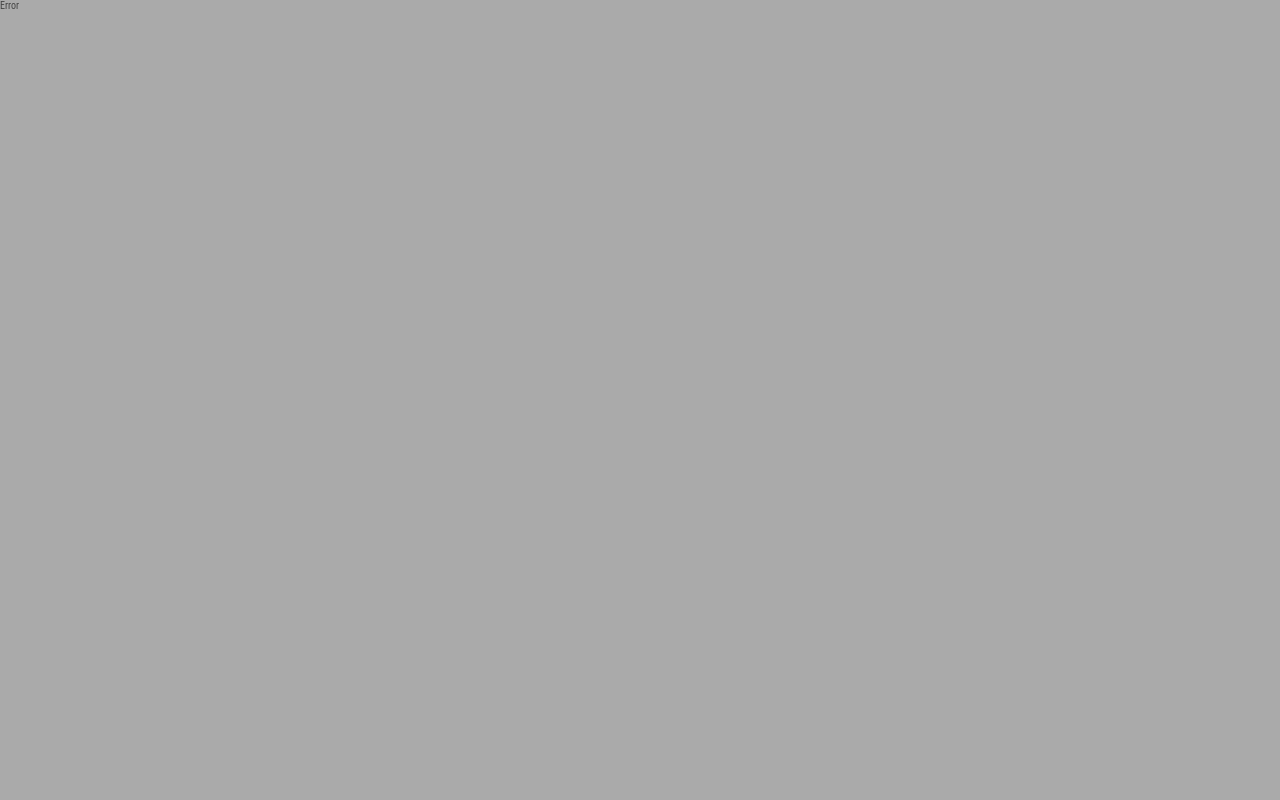
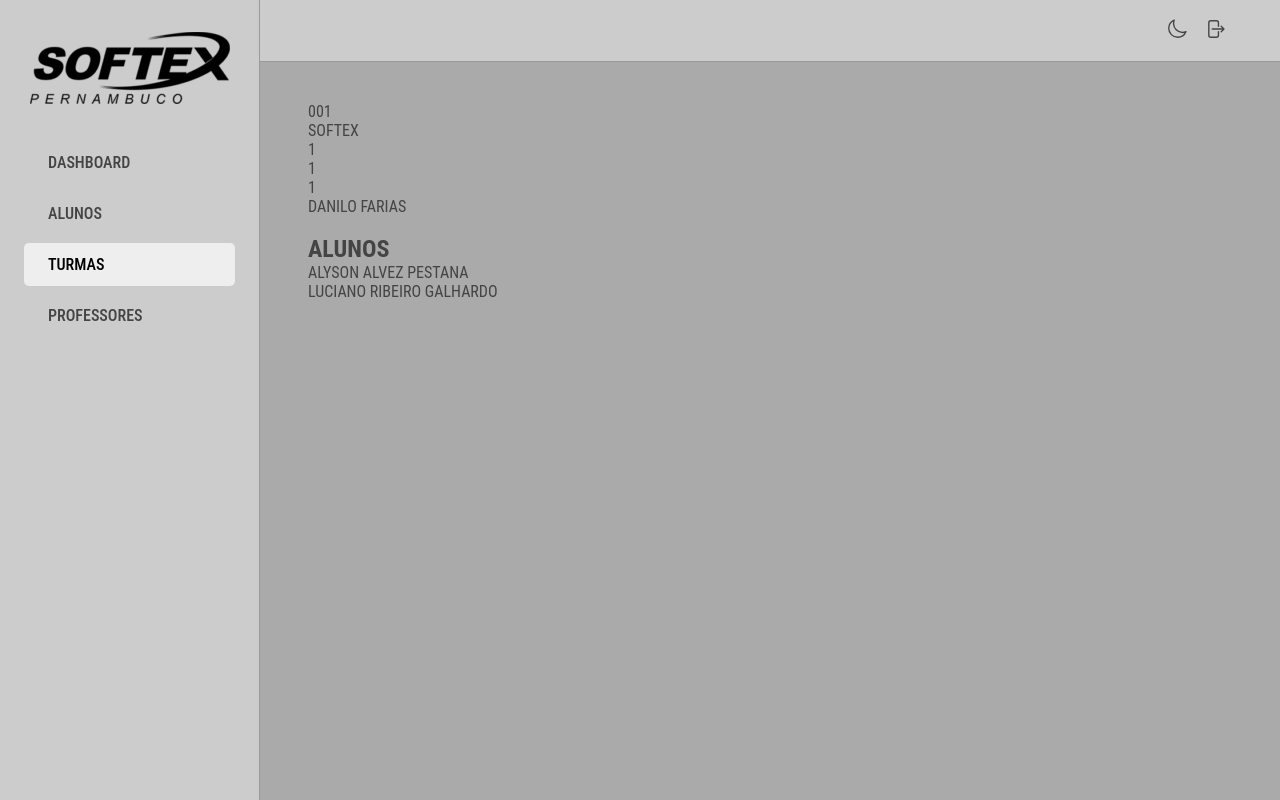
Before and after one commit to ramombarbalho/prototype-p38, a React (Vite) app: page /turmas/1 in a window 1280 px wide. Before the commit this address had no page. Built offline with nearby package versions, Linux system fonts and the light colour scheme.

Commit message:
create detail pages

```diff
--- a/src/data/classes.js
+++ b/src/data/classes.js
@@ -1,3 +1,5 @@
+import { STUDENTS } from "./students";
+
 export const CLASSES = [
   {
     id: "001",
@@ -6,6 +8,7 @@ export const CLASSES = [
     days: 1,
     stack: 1,
     teacher: "DANILO FARIAS",
+    students: STUDENTS.filter((s) => s.classe === "001"),
   },
   {
     id: "002",
@@ -14,6 +17,7 @@ export const CLASSES = [
     days: 2,
     stack: 2,
     teacher: "AUGUSTO CÉSAR",
+    students: STUDENTS.filter((s) => s.classe === "002"),
   },
   {
     id: "003",
@@ -22,5 +26,6 @@ export const CLASSES = [
     days: 1,
     stack: 2,
     teacher: "RAONI",
+    students: STUDENTS.filter((s) => s.classe === "003"),
   },
 ];
--- a/src/data/students.js
+++ b/src/data/students.js
@@ -1,37 +1,47 @@
 export const STUDENTS = [
   {
+    id: "0001",
     name: "ALYSON ALVEZ PESTANA",
     email: "alyson@gmail.com",
     cpf: "123.456.789-10",
     phone: 81998884466,
     status: 1,
+    classe: "001",
   },
   {
+    id: "0002",
     name: "CAIO VICTOR FERNANDES DE SOUZA",
     email: "caio@gmail.com",
     cpf: "987.654.321-00",
     phone: 81999112233,
     status: 1,
+    classe: "002",
   },
   {
+    id: "0003",
     name: "GABRIEL MIRANDA CASTELO BRANCO MACIEL",
     email: "gabriel@gmail.com",
     cpf: "111.000.111-00",
     phone: 81999777888,
     status: 2,
+    classe: "003",
   },
   {
+    id: "0004",
     name: "LUCIANO RIBEIRO GALHARDO",
     email: "luciano@hotmail.com",
     cpf: "123.654.789-55",
-    phone: 81998884466,
+    phone: 81998884456,
     status: 1,
+    classe: "001",
   },
   {
+    id: "0005",
     name: "VINICIUS DOS SANTOS ROCHA OLIVEIRA",
     email: "vinicius@hotmail.com",
     cpf: "555.222.888-74",
     phone: 81990004477,
     status: 2,
+    classe: "002",
   },
 ];
--- /dev/null
+++ b/src/pages/Classe.jsx
@@ -0,0 +1,28 @@
+import { useParams } from "react-router-dom";
+import { CLASSES } from "../data/classes";
+
+function Classe() {
+  const params = useParams();
+
+  const { id, local, hour, days, stack, teacher, students } = CLASSES.find(
+    (el) => +el.id === +params.id
+  );
+
+  return (
+    <div>
+      <p>{id}</p>
+      <p>{local}</p>
+      <p>{hour}</p>
+      <p>{days}</p>
+      <p>{stack}</p>
+      <p>{teacher}</p>
+      <br />
+      <h2>ALUNOS</h2>
+      {students.map((s) => (
+        <div key={s.id}>{s.name}</div>
+      ))}
+    </div>
+  );
+}
+
+export default Classe;
--- a/src/pages/Classes.jsx
+++ b/src/pages/Classes.jsx
@@ -1,6 +1,6 @@
 import styled from "styled-components";
 import { CLASSES } from "../data/classes";
-import { NavLink } from "react-router-dom";
+import { NavLink, useNavigate } from "react-router-dom";
 
 const TableHeader = styled.header`
   display: grid;
@@ -30,6 +30,7 @@ const TableRow = styled.div`
   border-bottom: 1px solid var(--color-border);
   letter-spacing: 0.4px;
   padding: 1.6rem 2.4rem;
+  cursor: pointer;
 
   transition: all 0.3s;
 `;
@@ -66,6 +67,8 @@ const StyledNavLink = styled(NavLink)`
 `;
 
 function Classes() {
+  const navigate = useNavigate();
+
   return (
     <>
       <PageHeader>
@@ -82,7 +85,7 @@ function Classes() {
           <span>PROFESSOR</span>
         </TableHeader>
         {CLASSES.map((c) => (
-          <TableRow key={c.id}>
+          <TableRow key={c.id} onClick={() => navigate(`/turmas/${c.id}`)}>
             <span>{c.id}</span>
             <span>{c.local}</span>
             <span>{c.days === 1 ? "SEG - QUA" : "TER - QUI"}</span>
--- /dev/null
+++ b/src/pages/Student.jsx
@@ -0,0 +1,23 @@
+import { useParams } from "react-router-dom";
+import { STUDENTS } from "../data/students";
+
+function Student() {
+  const params = useParams();
+
+  const { name, email, cpf, phone, status, classe } = STUDENTS.find(
+    (el) => el.phone === +params.id
+  );
+
+  return (
+    <div>
+      <p>{name}</p>
+      <p>{email}</p>
+      <p>{cpf}</p>
+      <p>{phone}</p>
+      <p>{status}</p>
+      <p>{classe}</p>
+    </div>
+  );
+}
+
+export default Student;
--- a/src/pages/Students.jsx
+++ b/src/pages/Students.jsx
@@ -1,6 +1,6 @@
 import styled, { css } from "styled-components";
 import { STUDENTS } from "../data/students";
-import { NavLink } from "react-router-dom";
+import { NavLink, useNavigate } from "react-router-dom";
 
 const TableHeader = styled.header`
   display: grid;
@@ -30,6 +30,7 @@ const TableRow = styled.div`
   border-bottom: 1px solid var(--color-border);
   letter-spacing: 0.4px;
   padding: 1.6rem 2.4rem;
+  cursor: pointer;
 
   transition: all 0.3s;
 `;
@@ -87,6 +88,8 @@ const StyledStatus = styled.span`
 `;
 
 function Students() {
+  const navigate = useNavigate();
+
   return (
     <>
       <PageHeader>
@@ -101,14 +104,14 @@ function Students() {
           <span>TELEFONE</span>
           <span>STATUS</span>
         </TableHeader>
-        {STUDENTS.map((student) => (
-          <TableRow key={student.cpf}>
-            <span>{student.name}</span>
-            <span>{student.email}</span>
-            <span>{student.cpf}</span>
-            <span>{student.phone}</span>
-            <StyledStatus status={student.status}>
-              {student.status === 1 ? "cursando" : "desativado"}
+        {STUDENTS.map((s) => (
+          <TableRow key={s.cpf} onClick={() => navigate(`/alunos/${s.phone}`)}>
+            <span>{s.name}</span>
+            <span>{s.email}</span>
+            <span>{s.cpf}</span>
+            <span>{s.phone}</span>
+            <StyledStatus status={s.status}>
+              {s.status === 1 ? "cursando" : "desativado"}
             </StyledStatus>
           </TableRow>
         ))}
--- a/src/pages/StudentsForm.jsx
+++ b/src/pages/StudentsForm.jsx
@@ -1,6 +1,7 @@
 import styled from "styled-components";
 import { useState } from "react";
 import { STUDENTS } from "../data/students";
+import { CLASSES } from "../data/classes";
 
 const StyledForm = styled.form`
   display: flex;
@@ -40,22 +41,28 @@ function StudentsForm() {
   const [cpf, setCpf] = useState("");
   const [phone, setPhone] = useState("");
   const [status, setStatus] = useState("");
+  const [classe, setClasse] = useState("");
 
   function newStudent(e) {
     e.preventDefault();
-    if (!name || !email || !phone || !cpf || !status) return;
-    STUDENTS.push({
+    if (!name || !email || !phone || !cpf || !status || !classe) return;
+    const data = {
+      id: String(STUDENTS.length + 1).padStart(4, "0"),
       name,
       email,
       cpf,
       phone: +phone,
       status: +status,
-    });
+      classe,
+    };
+    STUDENTS.push(data);
+    CLASSES.find((c) => c.id === classe).students.push(data);
     setName("");
     setEmail("");
     setCpf("");
     setPhone("");
     setStatus("");
+    setClasse("");
   }
 
   return (
@@ -107,6 +114,19 @@ function StudentsForm() {
         <option value="1">CURSANDO</option>
         <option value="2">DESATIVADO</option>
       </StyledSelect>
+      <StyledSelect
+        onChange={(e) => setClasse(e.target.value)}
+        name="classe"
+        id="classe"
+        value={classe}
+      >
+        <option value="">--- INFORME A TURMA</option>
+        {CLASSES.map((c) => (
+          <option key={c.id} value={c.id}>
+            {c.id}
+          </option>
+        ))}
+      </StyledSelect>
       <StyledBtnForm onClick={newStudent}>CADASTRAR ALUNO</StyledBtnForm>
     </StyledForm>
   );
--- /dev/null
+++ b/src/pages/Teacher.jsx
@@ -0,0 +1,18 @@
+import { useParams } from "react-router-dom";
+import { TEACHERS } from "../data/teachers";
+
+function Student() {
+  const params = useParams();
+
+  const { name, email, phone } = TEACHERS.find((el) => el.phone === +params.id);
+
+  return (
+    <div>
+      <p>{name}</p>
+      <p>{email}</p>
+      <p>{phone}</p>
+    </div>
+  );
+}
+
+export default Student;
--- a/src/pages/Teachers.jsx
+++ b/src/pages/Teachers.jsx
@@ -1,7 +1,7 @@
 import styled from "styled-components";
 import { TEACHERS } from "../data/teachers";
 import { CLASSES } from "../data/classes";
-import { NavLink } from "react-router-dom";
+import { NavLink, useNavigate } from "react-router-dom";
 
 const TableHeader = styled.header`
   display: grid;
@@ -26,6 +26,7 @@ const TableRow = styled.div`
 
   letter-spacing: 0.4px;
   padding: 1.6rem 2.4rem;
+  cursor: pointer;
 
   background-color: var(--color-bg-container-primary);
   border-bottom: 1px solid var(--color-border);
@@ -67,6 +68,8 @@ const StyledNavLink = styled(NavLink)`
 `;
 
 function Classes() {
+  const navigate = useNavigate();
+
   return (
     <>
       <PageHeader>
@@ -81,7 +84,10 @@ function Classes() {
           <span>TURMA</span>
         </TableHeader>
         {TEACHERS.map((t) => (
-          <TableRow key={t.name}>
+          <TableRow
+            key={t.name}
+            onClick={() => navigate(`/professores/${t.phone}`)}
+          >
             <span>{t.name}</span>
             <span>{t.email}</span>
             <span>{t.phone}</span>
--- a/src/ui/AppLayout.jsx
+++ b/src/ui/AppLayout.jsx
@@ -41,6 +41,13 @@ const Container = styled.div`
 
   & div {
     font-size: 1.6rem;
+
+    & div {
+      &:hover {
+        color: var(--color-hover);
+        background-color: var(--color-bg-container-secondary);
+      }
+    }
   }
 `;
 
--- a/src/ui/Logo.jsx
+++ b/src/ui/Logo.jsx
@@ -5,7 +5,7 @@ const StyledLogo = styled.div`
   text-align: center;
   font-size: 2rem;
 
-  & image {
+  & img {
     transition: filter 0.2s;
   }
 `;
```
Also changed, not shown: src/App.jsx (+17 -2 lines).
